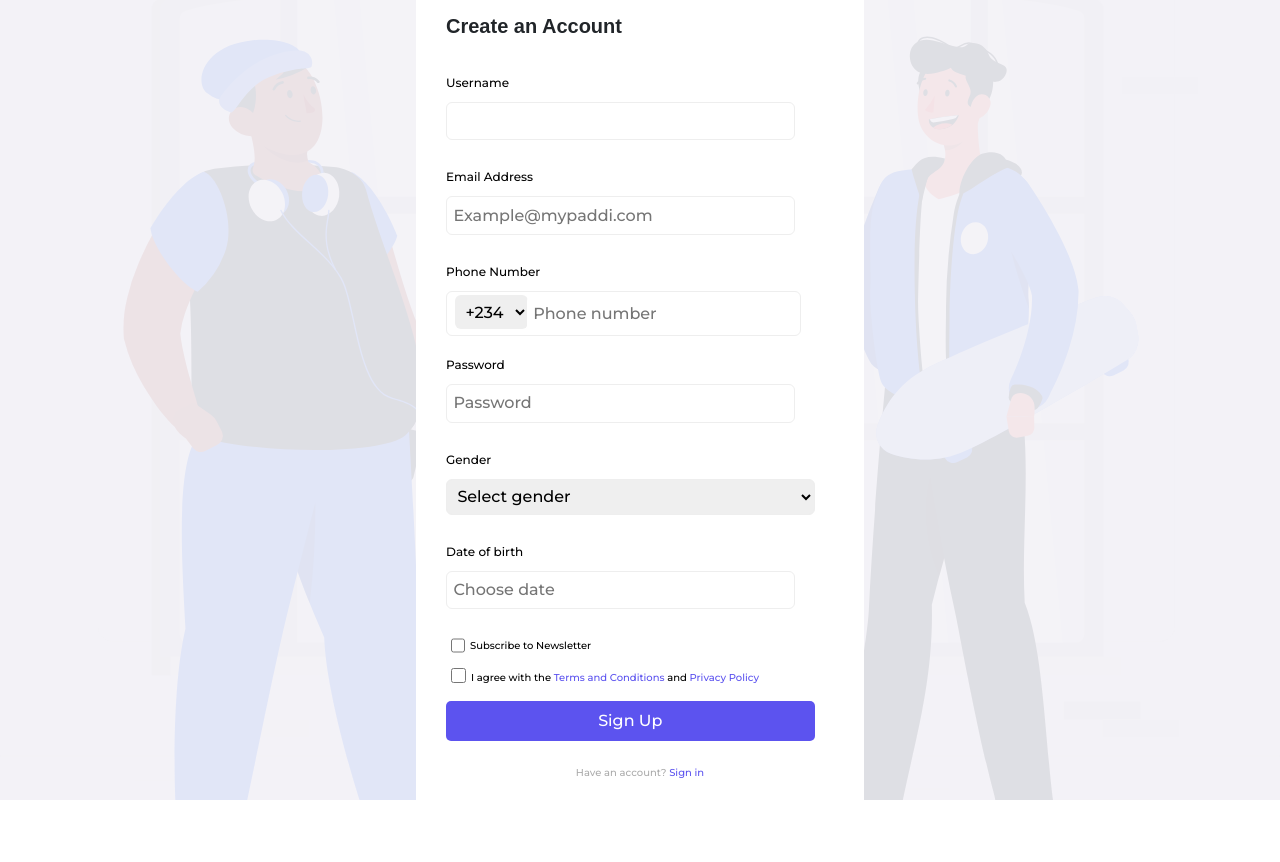
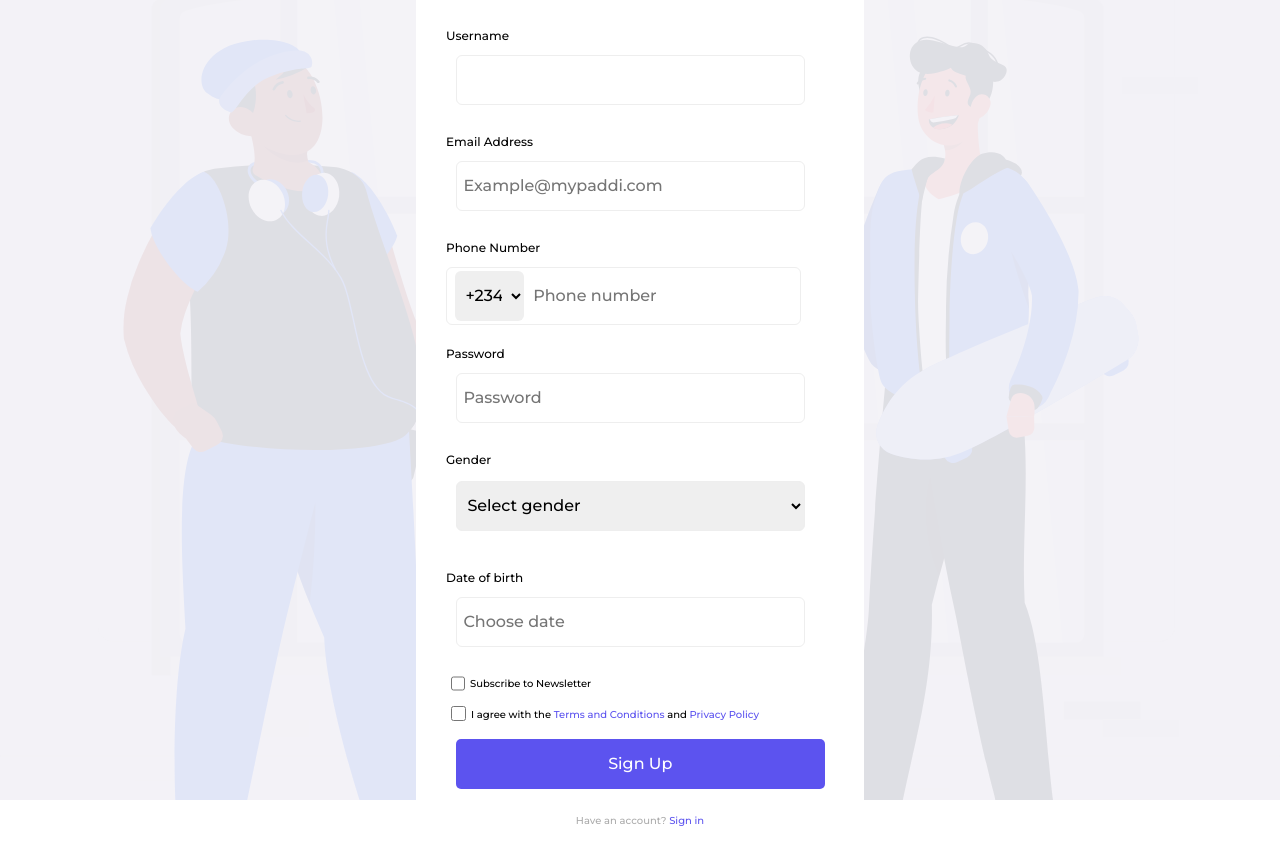
Before and after one commit to GiftEna/Zone_LogIn, an Angular app: page /signup in a window 1280 px wide. Shown: the top 862 px of the page. Before the commit the page ends 826 px from the top, so only its background shows below. Built offline with nearby package versions, Linux system fonts and the light colour scheme.

Commit message:
made all inputs the same lenght (signup)

```diff
--- a/src/app/components/signup/signup.component.css
+++ b/src/app/components/signup/signup.component.css
@@ -142,6 +142,17 @@ select {
     border-radius: 6px;
 }
 
+input,
+select {
+    width: 200px;
+    height: 50px;
+    margin: 10px;
+}
+
+select{
+    width: 90%;
+}
+
 @media only screen and (min-width: 1183px) {
     .form {
         width: 35%;
```
